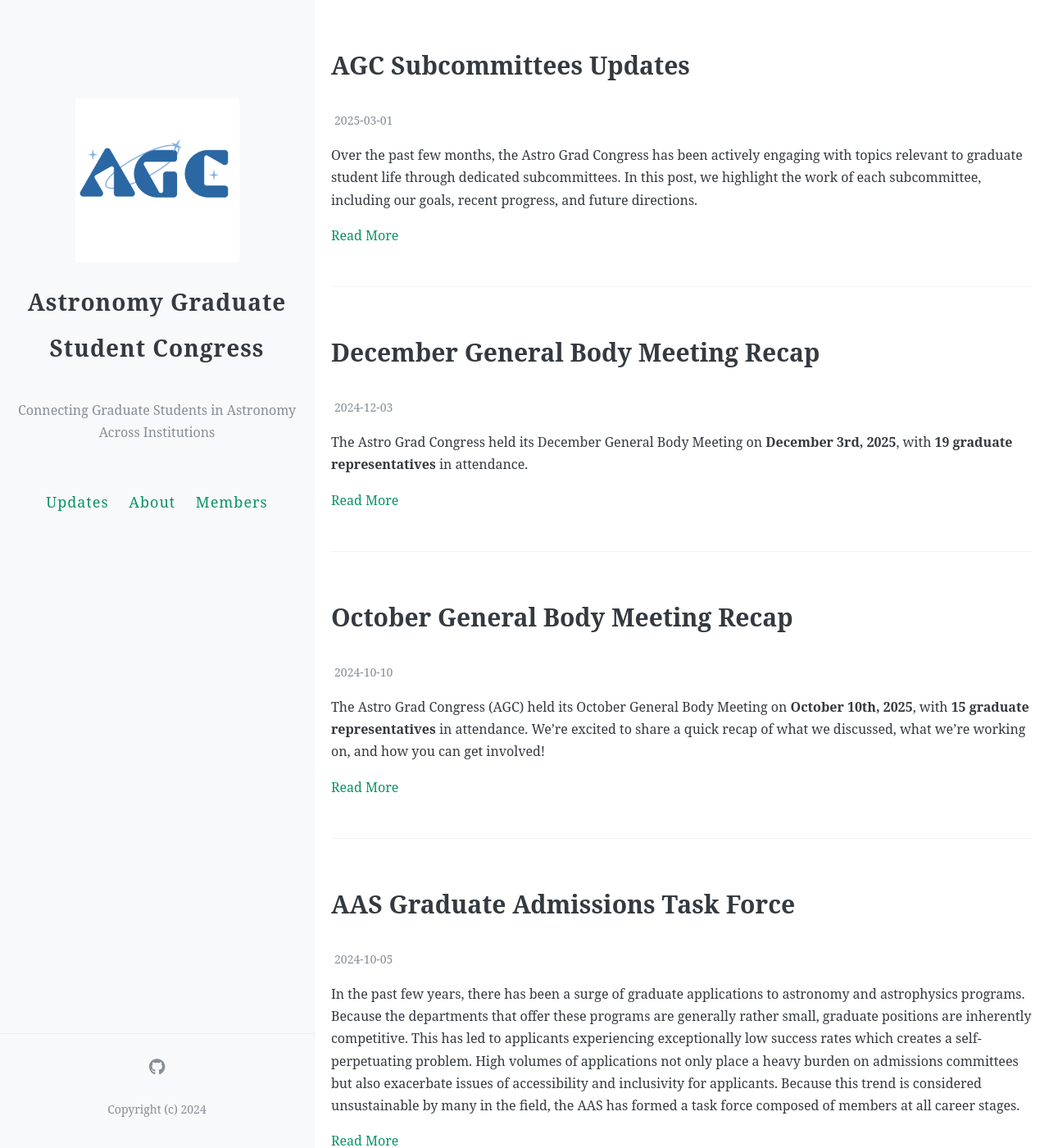
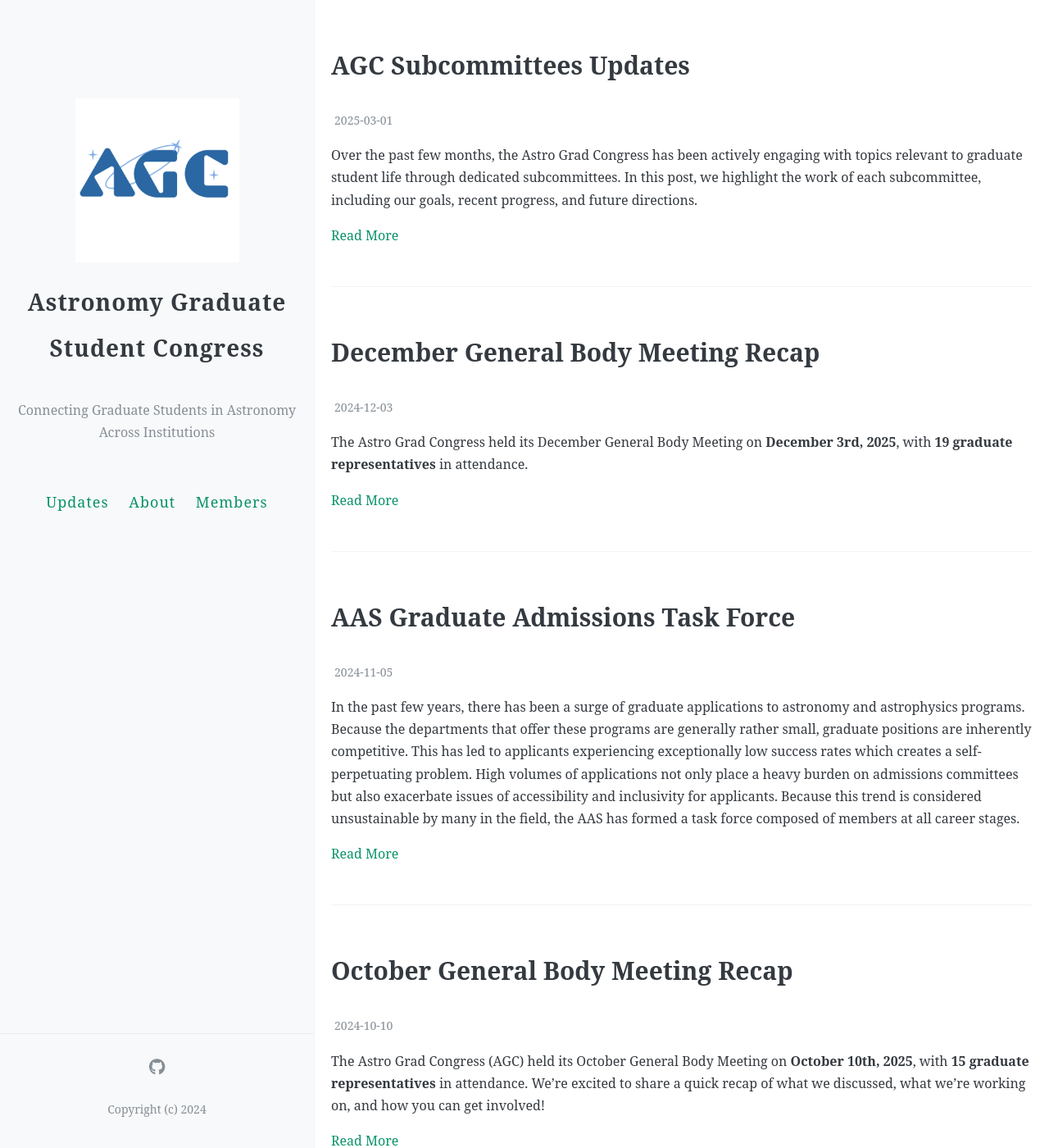
Before and after one commit to astro-grad-congress/astro-grad-congress.github.io, a Jekyll site: the page built from index.html, in a window 1280 px wide and 1400 px high. Shown: the whole window at 82% size. Built offline with Jekyll 4.4.1, drawn with Linux system fonts in a browser that asks for light colours; the list of posts is cut into pages by our own code; comment, search, counter and statistics services are not loaded.

Commit message:
update blog posts

```diff
--- a/_posts/2024-10-05-admissions.md
+++ b/_posts/2024-11-05-admissions.md
@@ -1,7 +1,7 @@
 ---
 layout: post
 title: AAS Graduate Admissions Task Force
-date: 2024-10-05
+date: 2024-11-05
 Author: Sebastian Monzon
 tags:
 comments: false
```
Also changed, not shown: _posts/2024-10-10-oct-gbm.md (renamed from _posts/2024-10-10-gbm.md, +2 -0 lines), _posts/2024-12-03-dec-gbm.md (renamed from _posts/2024-12-03-gbm.md, +2 -0 lines).
